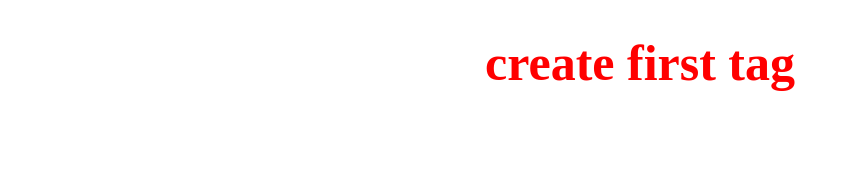
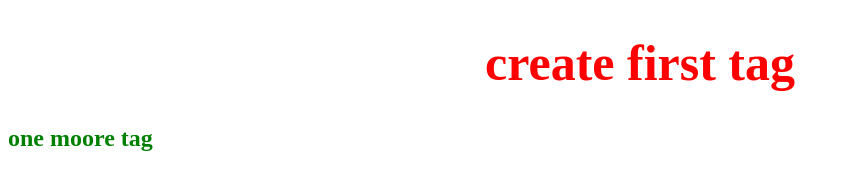
Before and after one commit to MonLopy/test, a plain HTML site: page index.html in a window 1280 px wide. Shown: the whole page, without its empty margins (0-849 px from the left). Drawn offline with Linux system fonts and the light colour scheme.

Commit message:
Create new tag

```diff
--- a/index.html
+++ b/index.html
@@ -10,6 +10,7 @@
 
 <body>
     <h1>create first tag</h1>
+    <h2>one moore tag</h2>
 </body>
 
 </html>
--- a/main.css
+++ b/main.css
@@ -3,3 +3,7 @@
     text-align: center;
     font-size: 50px;
 }
+
+h2 {
+    color: green;
+}
```
